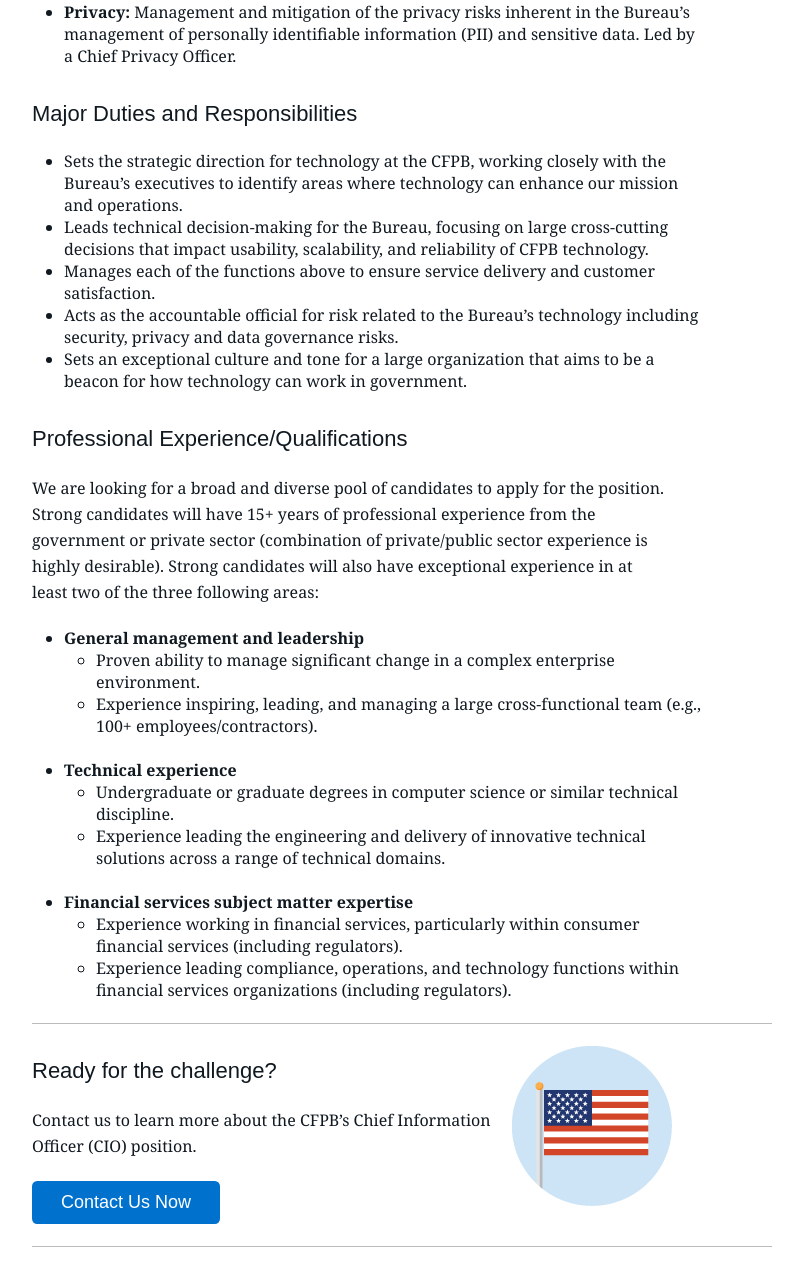
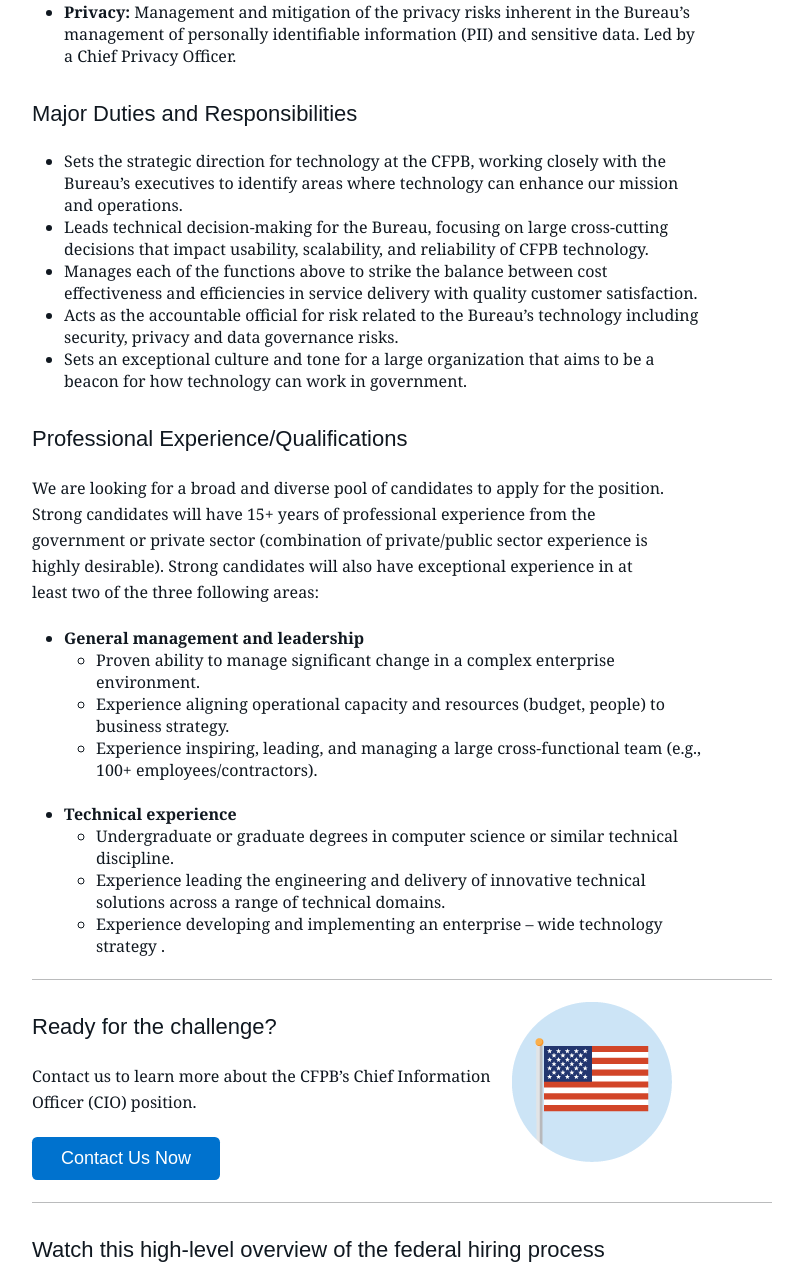
Before and after one commit to cfpb/cfpb.github.io, a Jekyll site: the page built from _posts/2016-10-06-next-cio.md, in a window 1280 px wide and 1400 px high, scrolled down 1634 px, cut to the strip 0-1282 px from the top of the window. Shown: the whole strip, without its empty margins (32-835 px from the left). Built offline with Jekyll 4.4.1, drawn with Linux system fonts in a browser that asks for light colours; nearby versions of some CDN libraries; some web fonts are replaced; some of the changed text lies outside the part shown.

Commit message:
updates for re-opened cio search

```diff
--- a/_posts/2016-04-22-next-cio.md
+++ b/_posts/2016-10-06-next-cio.md
@@ -10,7 +10,7 @@
 
 *The CFPB is looking for our next Chief Information Officer (CIO) to lead our technology team in supporting the mission of the CFPB and in setting an exceptional example for how technology can work in government.*
 
-The [Consumer Financial Protection Bureau (CFPB)](http://consumerfinance.gov) is a government agency that helps consumer finance markets work for Americans by making rules more effective, by consistently and fairly enforcing those rules, and by empowering consumers to take more control over their economic lives.  From the Bureau’s founding in the wake of the 2008 financial crisis, it has always been clear that we need to leverage modern technology and take a data-driven approach to achieve these goals.  The CFPB technology team uses and produces [open source code](https://github.com/cfpb), has embraced systems in the public cloud, and follows an [Agile](http://www.agilemanifesto.org/) software development model. Our team is made up of talented individuals from both the public and private sectors, and through CFPB’s [Technology and Innovation Fellows](http://www.consumerfinance.gov/jobs/technology-innovation-fellows/) program, we bring together designers, developers, data scientists, and security professionals to collaborate on building CFPB technology.
+The [Consumer Financial Protection Bureau (CFPB)](http://consumerfinance.gov) is a government agency that helps consumer finance markets work for Americans by making rules more effective, by consistently and fairly enforcing those rules, and by empowering consumers to take more control over their economic lives.  From the Bureau’s founding in the wake of the 2008 financial crisis, it has always been clear that we need to leverage modern technology and take a data-driven approach to achieve these goals.  The CFPB technology team uses and produces [open source code](https://github.com/cfpb), has embraced systems in the public cloud, and follows an [Agile](http://www.agilemanifesto.org/) software development model. Our team is made up of talented individuals from both the public and private sectors, and through CFPB’s [Technology and Innovation Fellows](http://www.consumerfinance.gov/jobs/technology-innovation-fellows/) program, we bring together designers, developers, data scientists, and security professionals to collaborate and solve business problems using technology.
 
 ## Position Overview
 
@@ -32,7 +32,7 @@
 
 - Sets the strategic direction for technology at the CFPB, working closely with the Bureau’s executives to identify areas where technology can enhance our mission and operations.
 - Leads technical decision-making for the Bureau, focusing on large cross-cutting decisions that impact usability, scalability, and reliability of CFPB technology.
-- Manages each of the functions above to ensure service delivery and customer satisfaction.
+- Manages each of the functions above to strike the balance between cost effectiveness and efficiencies in service delivery with quality customer satisfaction.
 - Acts as the accountable official for risk related to the Bureau’s technology including security, privacy and data governance risks.
 - Sets an exceptional culture and tone for a large organization that aims to be a beacon for how technology can work in government.
 
@@ -42,13 +42,12 @@
 
 - **General management and leadership**
     - Proven ability to manage significant change in a complex enterprise environment.
+    - Experience aligning operational capacity and resources (budget, people) to business strategy.
     - Experience inspiring, leading, and managing a large cross-functional team (e.g., 100+ employees/contractors).
 - **Technical experience**
     - Undergraduate or graduate degrees in computer science or similar technical discipline.
     - Experience leading the engineering and delivery of innovative technical solutions across a range of technical domains.
-- **Financial services subject matter expertise**
-    - Experience working in financial services, particularly within consumer financial services (including regulators).
-    - Experience leading compliance, operations, and technology functions within financial services organizations (including regulators).
+    - Experience developing and implementing an enterprise – wide technology strategy .
 
 ---
 
```
